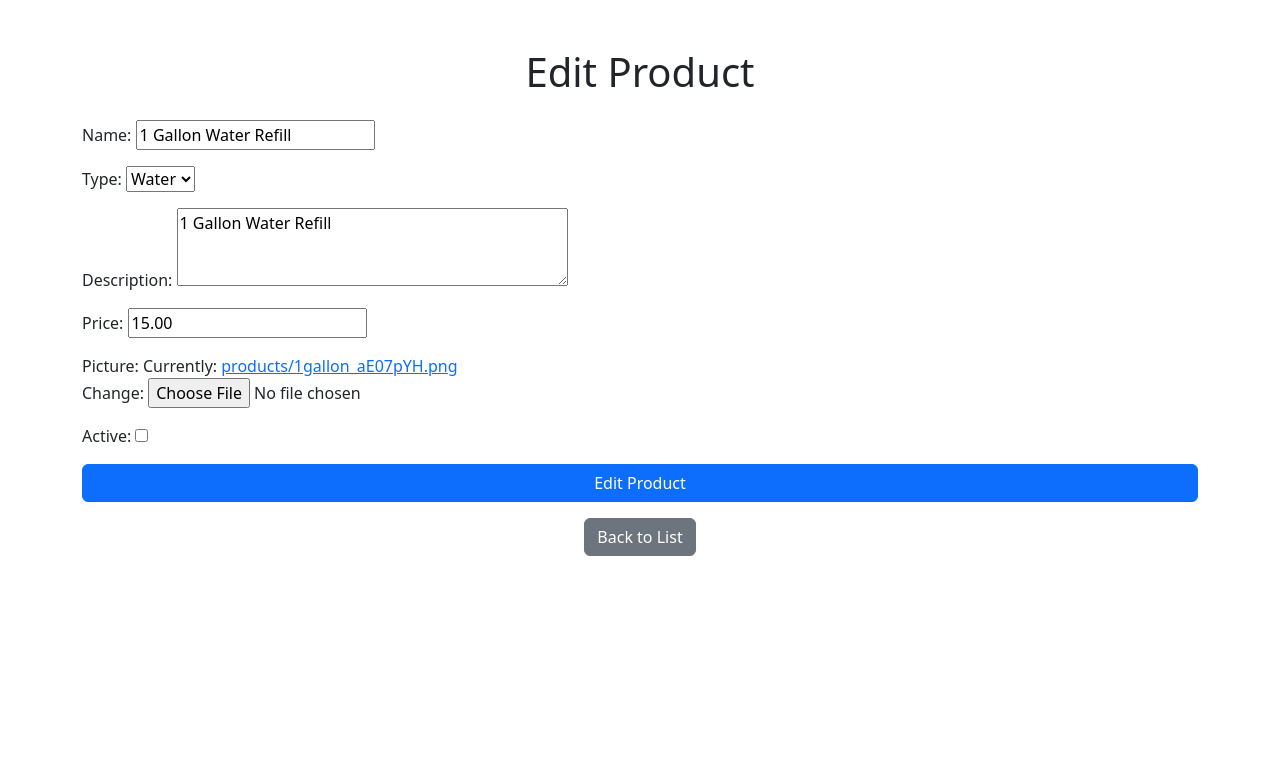
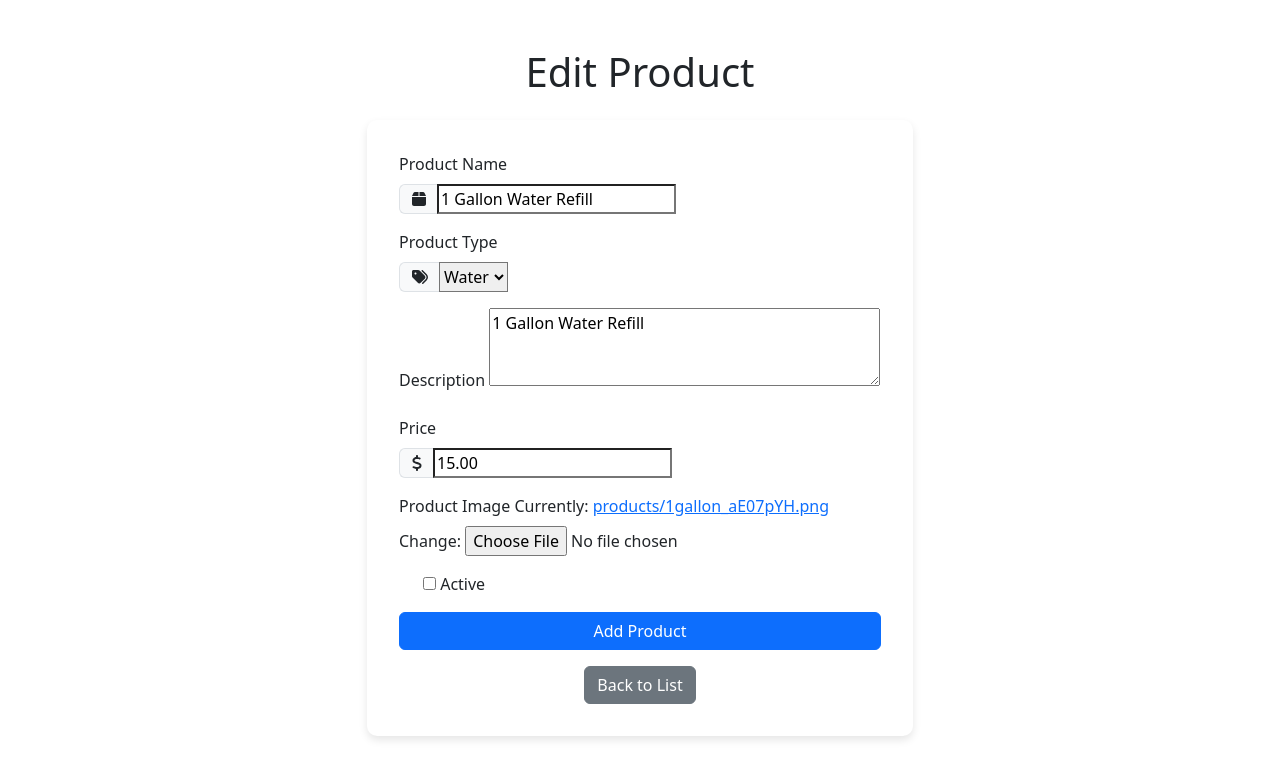
Before and after one commit to Jijiluzana225/indahagdelivery.com, a Django app: page /1/edit/ in a window 1280 px wide. Shown: the top 783 px of the page. Run offline with Django 5.2, Linux system fonts and the light colour scheme; data comes from the database, SQL or seed files in the repository; parts of the project's set-up code (start-up, migrations or seed data) failed here and were passed over.

Commit message:
adfad
adfadf

```diff
--- a/store/templates/store/product_form.html
+++ b/store/templates/store/product_form.html
@@ -5,19 +5,104 @@
     <meta name="viewport" content="width=device-width, initial-scale=1.0">
     <title>{{ title }}</title>
     <link href="https://cdn.jsdelivr.net/npm/bootstrap@5.3.0-alpha3/dist/css/bootstrap.min.css" rel="stylesheet">
+    <link rel="stylesheet" href="https://cdnjs.cloudflare.com/ajax/libs/font-awesome/6.0.0-beta3/css/all.min.css">
+    <style>
+        /* Card styling */
+        .form-container {
+            background-color: #ffffff;
+            border-radius: 10px;
+            box-shadow: 0 4px 8px rgba(0, 0, 0, 0.1);
+            padding: 2rem;
+        }
+
+        /* Button hover effect */
+        .btn-primary:hover {
+            background-color: #0056b3;
+            border-color: #004da0;
+        }
+
+        /* Input field styling */
+        .form-control:focus {
+            box-shadow: 0 0 5px rgba(0, 123, 255, 0.5);
+            border-color: #80bdff;
+        }
+
+        /* Icon inside input */
+        .input-group-text {
+            background-color: #f8f9fa;
+            border-right: none;
+        }
+
+        .form-control {
+            border-left: none;
+        }
+    </style>
 </head>
 <body>
-<div class="container my-5">
-    <h1 class="text-center">{{ title }}</h1>
-    <form method="POST" enctype="multipart/form-data" class="mt-4">
+    <div class="container py-5">
+        <h1 class="text-center mb-4">{{ title }}</h1>
+        <div class="row justify-content-center">
+            <div class="col-12 col-sm-10 col-md-8 col-lg-6">
+                <div class="form-container">
+                    <form method="POST" enctype="multipart/form-data">
                         {% csrf_token %}
-        {{ form.as_p }}
-        <button type="submit" class="btn btn-primary w-100">{{ title }}</button>
+
+                        <!-- Name Field -->
+                        <div class="mb-3">
+                            <label for="id_name" class="form-label">Product Name</label>
+                            <div class="input-group">
+                                <span class="input-group-text"><i class="fas fa-box"></i></span>
+                                {{ form.name }}
+                            </div>
+                        </div>
+
+                        <!-- Type Field -->
+                        <div class="mb-3">
+                            <label for="id_type" class="form-label">Product Type</label>
+                            <div class="input-group">
+                                <span class="input-group-text"><i class="fas fa-tags"></i></span>
+                                {{ form.type }}
+                            </div>
+                        </div>
+
+                        <!-- Description Field -->
+                        <div class="mb-3">
+                            <label for="id_description" class="form-label">Description</label>
+                            {{ form.description }}
+                        </div>
+
+                        <!-- Price Field -->
+                        <div class="mb-3">
+                            <label for="id_price" class="form-label">Price</label>
+                            <div class="input-group">
+                                <span class="input-group-text"><i class="fas fa-dollar-sign"></i></span>
+                                {{ form.price }}
+                            </div>
+                        </div>
+
+                        <!-- Picture Field -->
+                        <div class="mb-3">
+                            <label for="id_picture" class="form-label">Product Image</label>
+                            {{ form.picture }}
+                        </div>
+
+                        <!-- Active Field -->
+                        <div class="mb-3 form-check">
+                            {{ form.active }}
+                            <label for="id_active" class="form-check-label">Active</label>
+                        </div>
+
+                        <!-- Submit Button -->
+                        <button type="submit" class="btn btn-primary w-100">Add Product</button>
                     </form>
                     <div class="text-center mt-3">
                         <a href="{% url 'product_list' %}" class="btn btn-secondary">Back to List</a>
                     </div>
                 </div>
+            </div>
+        </div>
+    </div>
     <script src="https://cdn.jsdelivr.net/npm/bootstrap@5.3.0-alpha3/dist/js/bootstrap.bundle.min.js"></script>
+    <script src="https://cdnjs.cloudflare.com/ajax/libs/font-awesome/6.0.0-beta3/js/all.min.js"></script>
 </body>
 </html>
```
Also changed, not shown: store/templates/store/product_list.html (+17 -12 lines). Lines whose indentation alone changed are shown as unchanged.
